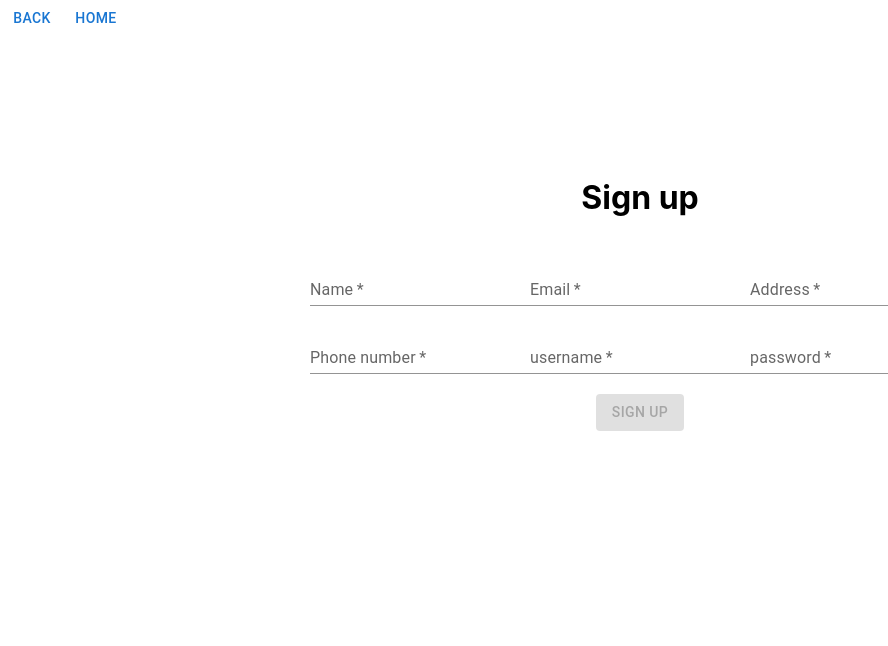
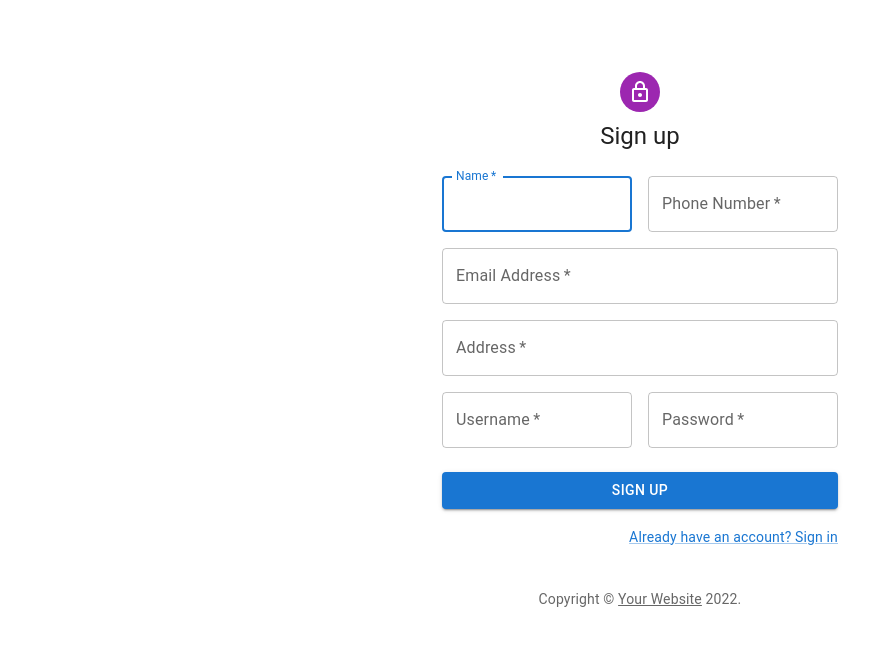
Before and after one commit to alymo8/BookExchange, a React (Create React App) app in the folder finalproject-frontend/: page /signUp in a window 1280 px wide. Shown: the top 646 px of the page, without its empty margins (0-888 px from the left). Built offline with nearby package versions, Linux system fonts and the light colour scheme.

Commit message:
Book-54: Sign in and sign up pages improved

```diff
--- a/finalproject-frontend/src/pages/SignIn.js
+++ b/finalproject-frontend/src/pages/SignIn.js
@@ -1,41 +1,52 @@
-import React from "react";
-import { Button, TextField, Alert, Link } from "@mui/material";
+import * as React from 'react';
+import Avatar from '@mui/material/Avatar';
+import Button from '@mui/material/Button';
+import CssBaseline from '@mui/material/CssBaseline';
+import TextField from '@mui/material/TextField';
+import Link from '@mui/material/Link';
+import Grid from '@mui/material/Grid';
+import Box from '@mui/material/Box';
+import LockOutlinedIcon from '@mui/icons-material/LockOutlined';
+import Typography from '@mui/material/Typography';
+import Container from '@mui/material/Container';
+import { createTheme, ThemeProvider } from '@mui/material/styles';
+import Stack from "@mui/material/Stack";
+import Alert from "@mui/material/Alert";
 import axios from "axios";
-import Stack from '@mui/material/Stack';
 
-const SignIn = () => {
+function Copyright(props) {
+    return (
+        <Typography variant="body2" color="text.secondary" align="center" {...props}>
+            {'Copyright © '}
+            <Link color="inherit" href="https://mui.com/">
+                Your Website
+            </Link>{' '}
+            {new Date().getFullYear()}
+            {'.'}
+        </Typography>
+    );
+}
 
-    const [username, setUsername] = React.useState("");
-    const [password, setPassword] = React.useState("");
+const theme = createTheme();
+
+export default function SignIn() {
+
+    const [success, setSuccess] = React.useState(false);
+    const [successMessage, setSuccessMessage] = React.useState("");
+
     const [error, setError] = React.useState(false);
     const [errorMessage, setErrorMessage] = React.useState("");
-    const [success, setSuccess] = React.useState(false);
-    const [disable, setDisable] = React.useState(true);
 
-    React.useEffect(() => {
-        if (username && password){
-            setDisable(false);
-        }
-        else{
-            setDisable(true);
-        }
-    }, [username, password]);
+    const handleSubmit = (event) => {
 
-    const handleUsernameChange = (event) => {
-        setUsername(event.target.value);
-    };
-
-    const handlePasswordChange = (event) => {
-        setPassword(event.target.value);
-    };
-
-    const handleLogin = React.useCallback(() => {
-
+        event.preventDefault();
         setSuccess(false);
         setError(false);
+        const data = new FormData(event.currentTarget);
+        console.log(data.get('username'), data.get('password'))
         axios.post("users/login", {
-            username: username,
-            password: password
+            username: data.get('username'),
+            password: data.get('password'),
         })
         .then(res => {
             localStorage.setItem("userId", res.data.id);
@@ -43,40 +54,76 @@
             console.log(res)
             window.location.href = "/";
             setSuccess(true);
+            setSuccessMessage("Signed in")
         })
         .catch(function (e) {
             setError(true);
             setErrorMessage("Wrong username or password");
         });
-    }, [username, password]);
+        };
 
     return (
-
-        <>
-            <div>
-                <div style={{ display: 'flex', alignItems: 'center', justifyContent: 'center', marginTop: 120}}>
-                    <h1>Sign in</h1>
-                </div>
-                <div style={{ display: 'flex', alignItems: 'center', justifyContent: 'center', marginTop: 20}}>
-                    <TextField label="username" variant="standard" onChange={handleUsernameChange}/>
-                </div>
-                <div style={{ display: 'flex', alignItems: 'center', justifyContent: 'center', marginTop: 20}}>
-                    <TextField type="password" label="password" variant="standard" onChange={handlePasswordChange}/>
-                </div>
-                <div style={{ display: 'flex', alignItems: 'center', justifyContent: 'center', marginTop: 20}}>
-                    <Button variant='contained' onClick={handleLogin} color="primary" disabled={disable}>
-                        Log in
+        <ThemeProvider theme={theme}>
+            <Container component="main" maxWidth="xs">
+                <CssBaseline />
+                <Box
+                    sx={{
+                        marginTop: 8,
+                        display: 'flex',
+                        flexDirection: 'column',
+                        alignItems: 'center',
+                    }}
+                >
+                    <Avatar sx={{ m: 1, bgcolor: 'secondary.main' }}>
+                        <LockOutlinedIcon />
+                    </Avatar>
+                    <Typography component="h1" variant="h5">
+                        Sign in
+                    </Typography>
+                    <Box component="form" onSubmit={handleSubmit} noValidate sx={{ mt: 1 }}>
+                        <TextField
+                            margin="normal"
+                            required
+                            fullWidth
+                            id="username"
+                            label="Username"
+                            name="username"
+                            autoComplete="username"
+                            autoFocus
+                        />
+                        <TextField
+                            margin="normal"
+                            required
+                            fullWidth
+                            name="password"
+                            label="Password"
+                            type="password"
+                            id="password"
+                            autoComplete="current-password"
+                        />
+                        <Button
+                            type="submit"
+                            fullWidth
+                            variant="contained"
+                            sx={{ mt: 3, mb: 2 }}
+                        >
+                            Sign In
                         </Button>
-                </div>
-            </div>
+                        <Grid container>
+                            <Grid item>
+                                <Link href="signUp" variant="body2">
+                                    {"Don't have an account? Sign Up"}
+                                </Link>
+                            </Grid>
+                        </Grid>
+                    </Box>
+                </Box>
                 <Stack sx={{ width: '100%' }} spacing={2}>
                     {error && <Alert severity="error">{errorMessage}</Alert>}
-                {success && <Alert severity="success">Signed in</Alert>}
+                    {success && <Alert severity="success">{successMessage}!</Alert>}
                 </Stack>
-            <div style={{ display: 'flex', alignItems: 'center', justifyContent: 'center', marginTop: 20}}>
-                <Link href="/signUp">New? Create Account</Link>
-            </div>
-        </>
-    )
-};
-export default SignIn;
+                <Copyright sx={{ mt: 8, mb: 4 }} />
+            </Container>
+        </ThemeProvider>
+    );
+}
--- a/finalproject-frontend/src/pages/SignUp.js
+++ b/finalproject-frontend/src/pages/SignUp.js
@@ -1,147 +1,179 @@
-import { Button, Alert, TextField } from "@mui/material";
+import * as React from 'react';
+import Avatar from '@mui/material/Avatar';
+import Button from '@mui/material/Button';
+import CssBaseline from '@mui/material/CssBaseline';
+import TextField from '@mui/material/TextField';
+import Link from '@mui/material/Link';
+import Grid from '@mui/material/Grid';
+import Box from '@mui/material/Box';
+import LockOutlinedIcon from '@mui/icons-material/LockOutlined';
+import Typography from '@mui/material/Typography';
+import Container from '@mui/material/Container';
+import { createTheme, ThemeProvider } from '@mui/material/styles';
 import axios from "axios";
-import * as React from 'react';
-import Stack from '@mui/material/Stack';
+import Stack from "@mui/material/Stack";
+import Alert from "@mui/material/Alert";
+
+function Copyright(props) {
+  return (
+      <Typography variant="body2" color="text.secondary" align="center" {...props}>
+        {'Copyright © '}
+        <Link color="inherit" href="https://mui.com/">
+          Your Website
+        </Link>{' '}
+        {new Date().getFullYear()}
+        {'.'}
+      </Typography>
+  );
+}
+
+const theme = createTheme();
+
+export default function SignUp() {
 
 
-const Signup = () => {
+  const [success, setSuccess] = React.useState(false);
+  const [successMessage, setSuccessMessage] = React.useState("");
 
-  const [name, setName] = React.useState("");
-  const [email, setEmail] = React.useState("");
-  const [address, setAddress] = React.useState("");
-  const [phoneNumber, setPhoneNumber] = React.useState("");
-  const [username, setUsername] = React.useState("");
-  const [password, setPassword] = React.useState("");
-  const [success, setSuccess] = React.useState(false);
   const [error, setError] = React.useState(false);
   const [errorMessage, setErrorMessage] = React.useState("");
-  const [disable, setDisable] = React.useState(true);
 
-  const handleHomeButton = React.useCallback(() => {
-    console.log("Home button pressed")
-    window.location.href = "/";
-}, [])
+  const handleSubmit = (event) => {
+    event.preventDefault();
+    setSuccess(false);
+    setError(false);
+    const data = new FormData(event.currentTarget);
+    console.log(data.get('name'), data.get('email'), data.get('address'), data.get('phoneNumber'), data.get('username'), data.get('password'))
 
-const handleBackButton = React.useCallback(() => {
-    console.log("Back button pressed")
-    window.location.href = "/signIn";
-}, [])
-
-  React.useEffect(() => {
-    if (name && email && address && phoneNumber && username && password){
-      setDisable(false);
-    }
-    else{
-      setDisable(true);
-    }
-  }, [name, email, phoneNumber, address, username, password]);
-
-  const handleNameChange = (event) => {
-    setError(false);
-    setName(event.target.value);
-  };
-
-  const handleEmailChange = (event) => {
-    setError(false);
-    setEmail(event.target.value);
-  };
-
-  const handleAddressChange = (event) => {
-    setError(false);
-    setAddress(event.target.value);
-  };
-
-  const handlePhoneNumberChange = (event) => {
-    setError(false);
-    setPhoneNumber(event.target.value);
-  };
-
-  const handleUsernameChange = (event) => {
-    setError(false);
-    setUsername(event.target.value);
-  };
-
-  const handlePasswordChange = (event) => {
-    setError(false);
-    setPassword(event.target.value);
-  };
-
-  const handleSignUp = React.useCallback(() => {
-    if(!isNaN(name)){
-        setError(true);
-        setErrorMessage("Name Must Be A String");
-    }
-    else if(!isNaN(email)){
-      setError(true);
-      setErrorMessage("Email Must Be A String");
-    }
-    else if(!isNaN(address)){
-      setError(true);
-      setErrorMessage("Address Description Must Be A String");
-    }
-    else if(isNaN(phoneNumber)){
-      setError(true);
-      setErrorMessage("Phone Number Description Must Be A Number");
-    }
-    else if(!isNaN(username)){
-      setError(true);
-      setErrorMessage("Username Must Be A String");
-    }
-    else if(!isNaN(password)){
-      setError(true);
-      setErrorMessage("Password Must Be A String");
-    }
-    else{
     axios.post("users", {
-            username: username,
-            password: password,
-            name: name,
-            email: email,
-            address: address,
-            phoneNumber:phoneNumber,
+      username: data.get('username'),
+      password: data.get('password'),
+      name: data.get('name'),
+      email: data.get('email'),
+      address: data.get('address'),
+      phoneNumber: data.get('phoneNumber'),
       borrowedBooksIds: [],
       offeredBooksIds: []
     })
     .then(function (response) {
       setSuccess(true);
+      setSuccessMessage("User account has been successfully created!")
       localStorage.setItem("userId", response.data.id);
       window.location.href = "/";
 
     })
     .catch(function (error) {
       setError(true);
-            setErrorMessage("One input was wrongly entered, please check your choices again");
+      setErrorMessage("Wrong inputs, please check your choices");
     });
-    }
-}, [name, email, phoneNumber, address, username, password]);
+  };
 
   return (
-  <>
-    <Button onClick={handleBackButton}>Back</Button><Button onClick={handleHomeButton}>Home</Button>
-    <div style={{ display: 'flex', alignItems: 'center', justifyContent: 'center', marginTop: 120}}>
-      <h1>Sign up</h1>
-    </div>
-    <div style={{ display: 'flex', alignItems: 'center', justifyContent: 'center', marginTop: 20}}>
-      <TextField label="Name" variant="standard" required="true" onChange={handleNameChange}/>
-      <TextField label="Email" variant="standard"  required="true" onChange={handleEmailChange}/>
-      <TextField label="Address" variant="standard" required="true" onChange={handleAddressChange}/>
-
-    </div>
-    <div style={{ display: 'flex', alignItems: 'center', justifyContent: 'center', marginTop: 20}}>
-      <TextField label="Phone number" variant="standard" required="true" onChange={handlePhoneNumberChange}/>
-      <TextField label="username" variant="standard" required="true" onChange={handleUsernameChange}/>
-      <TextField type="password" label="password" variant="standard" required="true" onChange={handlePasswordChange}/>
-    </div>
-    <div style={{ display: 'flex', alignItems: 'center', justifyContent: 'center', marginTop: 20}}>
-      <Button variant='contained' onClick={handleSignUp} color="primary" disabled={disable}>
+      <ThemeProvider theme={theme}>
+        <Container component="main" maxWidth="xs">
+          <CssBaseline />
+          <Box
+              sx={{
+                marginTop: 8,
+                display: 'flex',
+                flexDirection: 'column',
+                alignItems: 'center',
+              }}
+          >
+            <Avatar sx={{ m: 1, bgcolor: 'secondary.main' }}>
+              <LockOutlinedIcon />
+            </Avatar>
+            <Typography component="h1" variant="h5">
+              Sign up
+            </Typography>
+            <Box component="form" noValidate onSubmit={handleSubmit} sx={{ mt: 3 }}>
+              <Grid container spacing={2}>
+                <Grid item xs={12} sm={6}>
+                  <TextField
+                      autoComplete="given-name"
+                      name="name"
+                      required
+                      fullWidth
+                      id="name"
+                      label="Name"
+                      autoFocus
+                  />
+                </Grid>
+                <Grid item xs={12} sm={6}>
+                  <TextField
+                      required
+                      fullWidth
+                      id="phoneNumber"
+                      label="Phone Number"
+                      name="phoneNumber"
+                      autoComplete="phone-number"
+                  />
+                </Grid>
+                <Grid item xs={12}>
+                  <TextField
+                      required
+                      fullWidth
+                      id="email"
+                      label="Email Address"
+                      name="email"
+                      autoComplete="email"
+                  />
+                </Grid>
+                <Grid item xs={12}>
+                  <TextField
+                      required
+                      fullWidth
+                      id="address"
+                      label="Address"
+                      name="address"
+                      autoComplete="address"
+                  />
+                </Grid>
+                <Grid item xs={12} sm={6}>
+                  <TextField
+                      required
+                      fullWidth
+                      id="username"
+                      label="Username"
+                      name="username"
+                      autoComplete="username"
+                  />
+                </Grid>
+                <Grid item xs={12} sm={6}>
+                  <TextField
+                      required
+                      fullWidth
+                      name="password"
+                      label="Password"
+                      type="password"
+                      id="password"
+                      autoComplete="new-password"
+                  />
+                </Grid>
+              </Grid>
+              <Button
+                  type="submit"
+                  fullWidth
+                  variant="contained"
+                  sx={{ mt: 3, mb: 2 }}
+              >
                 Sign Up
               </Button>
-    </div>
+              <Grid container justifyContent="flex-end">
+                <Grid item>
+                  <Link href="signIn" variant="body2">
+                    Already have an account? Sign in
+                  </Link>
+                </Grid>
+              </Grid>
+            </Box>
+          </Box>
           <Stack sx={{ width: '100%' }} spacing={2}>
             {error && <Alert severity="error">{errorMessage}</Alert>}
-      {success && <Alert severity="success">User account has been successfully created!</Alert>}
+            {success && <Alert severity="success">{successMessage}</Alert>}
           </Stack>
-  </>
-  )
-};
-export default Signup;
+          <Copyright sx={{ mt: 5 }} />
+        </Container>
+      </ThemeProvider>
+  );
+}
```
Lines whose indentation alone changed are shown as unchanged.
